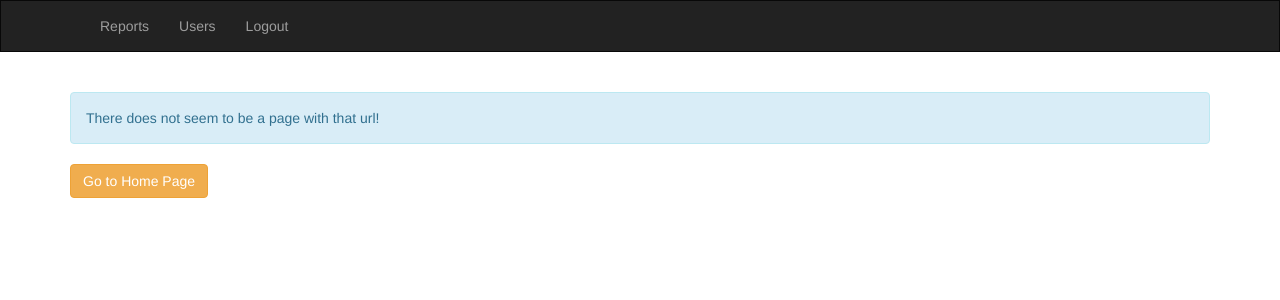
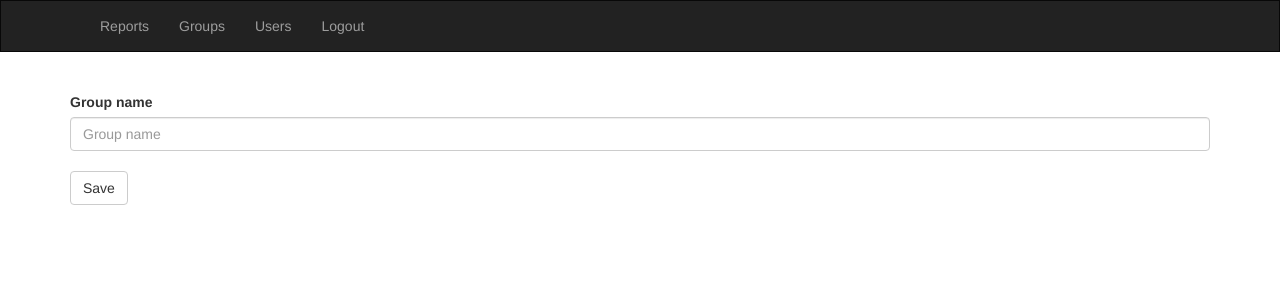
Before and after one commit to sfm2686/RMSA, a Flask app: page /add_group in a window 1280 px wide. Shown: the top 300 px of the page. Run offline with Flask 2, Linux system fonts and the light colour scheme; the visitor is signed in with stand-in values (Sample User, id 1); parts of the project's set-up code (start-up, migrations or seed data) failed here and were passed over; some libraries are stand-ins or nearby versions.

Commit message:
CRUD for both users and groups should be all done

```diff
--- a/tables_def.py
+++ b/tables_def.py
@@ -49,6 +49,10 @@ class Group(Base):
     id = Column(Integer, primary_key=True, autoincrement=True)
     group_name = Column(String(20))
 
+    __table_args__ = (
+        UniqueConstraint('group_name'),
+        )
+
     #---------------------------------------------------------------------------
     def __init__(self, group_name):
         """"""
@@ -59,7 +63,7 @@ class User_groups(Base):
     """"""
     __tablename__ = "user_groups"
 
-    group_id = Column(Integer, ForeignKey("groups_table.id"), primary_key=True)
+    group_id = Column(Integer, ForeignKey("groups_table.id", ondelete="CASCADE"), primary_key=True)
     user_id = Column(Integer, ForeignKey("users.id", ondelete="CASCADE"), primary_key=True)
 
     #---------------------------------------------------------------------------
--- a/templates/add_group.html
+++ b/templates/add_group.html
@@ -0,0 +1,16 @@
+{% extends 'layout.html' %}
+
+{% block title %}Add Group{% endblock %}
+
+{% block body %}
+
+  <div class="container">
+    <form action="" method="post">
+      <label>Group name</label>
+      <input type="text" class="form-control" placeholder="Group name" name="name">
+      <br>
+      <button type="submit" class="btn btn-default">Save</button>
+    </form>
+  </div>
+
+{% endblock %}
--- a/templates/layout.html
+++ b/templates/layout.html
@@ -33,6 +33,7 @@
             <ul class="nav navbar-nav">
               <li><a href="{{ url_for('reports') }}">Reports</a></li>
               {% if session['has_admin_access'] %}
+              <li><a href="{{ url_for('groups') }}">Groups</a></li>
                 <li><a href="{{ url_for('users') }}">Users</a></li>
               {% endif %}
               <li><a href="{{ url_for('logout') }}">Logout</a></li>
--- a/templates/user.html
+++ b/templates/user.html
@@ -60,10 +60,10 @@
         <div class="alert alert-info" role="alert">No groups found</div>
       {% endif %}
       <br>
-      <button type="submit" class="btn btn-default">Update</button>
+      <button type="submit" class="btn btn-default">Save</button>
     </form>
     <br>
-    <a id="deleteLink" class="btn btn-danger" role="button">Delete User</a>
+    <a id="deleteLink" class="btn btn-danger" role="button">Delete</a>
   </div>
 
 {% endblock %}
--- a/templates/users.html
+++ b/templates/users.html
@@ -31,9 +31,9 @@
           {% endfor %}
         </table>
       {% else %}
-        <div class="alert alert-info" role="alert">No users were found!</div>
+        <div class="alert alert-info" role="alert">No users found</div>
       {% endif %}
-      <a class="btn" role="button" href="{{ url_for('add_user') }}">Add User</a>
+      <a class="btn btn-default" role="button" href="{{ url_for('add_user') }}">Add</a>
   </div>
 
 {% endblock %}
--- a/validators.py
+++ b/validators.py
@@ -1,5 +1,11 @@
+import re
+
 def is_username_valid(username):
     return len(username) <= 20 and len(username) >= 6 and username.isalnum()
 
 def is_password_valid(password):
     return len(password) <= 20 and len(password) >= 8 and password.isalnum()
+
+def is_group_name_valid(group_name):
+    regex = re.compile("^[a-zA-Z ]*$") # to ensure only acceptable values are alphanumeric and spaces
+    return len(group_name) <= 20 and len(group_name) >= 2 and regex.match(group_name)
--- a/views.py
+++ b/views.py
@@ -30,7 +30,7 @@ def require_login(endpoint):
             return redirect(url_for('login'))
     return check_login
 
-################################# Helpers ####################################
+################################## Helpers #####################################
 def load_user(user_id):
     return (db_sess.query(User, Role)
         .filter(User.id == user_id)
@@ -47,7 +47,14 @@ def load_all_groups():
     return (db_sess.query(Group)
         .all())
 
-################################ Endpoints ####################################
+def load_group(group_id):
+    return (db_sess.query(Group)
+        .filter(Group.id == group_id)
+        .first())
+
+################################################################################
+################################ Endpoints #####################################
+################################################################################
 # TODO add csrf token
 # @app.route('/', methods=['GET', 'POST'])
 # def login():
@@ -73,7 +80,7 @@ def login():
     if request.method == 'POST':
         session["loggedin"] = True
         session["has_admin_access"] = True
-        return redirect(url_for('users'))
+        return redirect(url_for('groups'))
 
     return render_template("login.html")
 
@@ -88,6 +95,78 @@ def logout():
 def reports():
     return render_template("reports.html")
 
+################################## Groups ######################################
+@app.route('/groups')
+@require_admin_access
+@require_login
+def groups():
+    return render_template("groups.html", groups=load_all_groups())
+
+@app.route('/group', methods=['GET'])
+@require_admin_access
+@require_login
+def show_group():
+    group = load_group(request.args.get('id'))
+    if not group:
+        flash("Group not found", "alert alert-danger")
+        return redirect(url_for('groups'))
+    return render_template("group.html", group=group)
+
+@app.route('/group', methods=['POST'])
+@require_admin_access
+@require_login
+def update_group():
+    if not request.form['id']:
+        flash("Group not found", "alert alert-danger")
+        return redirect(url_for('groups'))
+    if not request.form['name'] or not is_group_name_valid(request.form['name']):
+        flash("Invalid input", "alert alert-danger")
+        return redirect(url_for('show_group', id=request.form['id']))
+    group = load_group(request.form['id'])
+    group.group_name = request.form['name']
+    try:
+        db_sess.commit()
+    except IntegrityError:
+        db_sess.rollback()
+        flash("Group name is already taken", "alert alert-danger")
+        return redirect(url_for('show_group', id=request.form['id']))
+    flash("Group updated successfully", "alert alert-success")
+    return redirect(url_for('groups'))
+
+@app.route('/add_group', methods=['GET', 'POST'])
+@require_admin_access
+@require_login
+def add_group():
+    if request.method == 'POST':
+        if (not request.form['name'] or not is_group_name_valid(request.form['name'])):
+            flash("Invalid input", "alert alert-danger")
+            return render_template("add_group.html")
+        new_group = Group(request.form['name'])
+        try:
+            db_sess.add(new_group)
+            db_sess.commit()
+        except IntegrityError:
+            db_sess.rollback()
+            flash("Group name already taken", "alert alert-danger")
+            return render_template("add_group.html")
+        flash("Group saved successfully", "alert alert-success")
+        return redirect(url_for('groups'))
+    return render_template("add_group.html") # method == GET
+
+@app.route('/delete_group', methods=['GET'])
+@require_admin_access
+@require_login
+def delete_group():
+    group = load_group(request.args.get('id'))
+    if not group:
+        flash("Group not found", "alert alert-danger")
+        return redirect(url_for('groups'))
+    db_sess.delete(group)
+    db_sess.commit()
+    flash("Group deleted successfully", "alert alert-success")
+    return redirect(url_for('groups'))
+
+################################### Users ######################################
 @app.route('/users')
 @require_admin_access
 @require_login
@@ -158,8 +237,6 @@ def show_user():
         return redirect(url_for('users'))
     user_groups = load_user_groups(user_id)
     group_results = load_all_groups()
-    if not group_results:
-        flash("No groups found", "alert alert-warning")
     data = {}
     data['user'] = user
     data['roles'] = Roles_enum
@@ -209,12 +286,16 @@ def update_user():
                 .filter(User_groups.user_id == user_id)
                 .filter(User_groups.group_id == group.id)
                 .delete())
-
     result.User.username = request.form['username']
     result.User.role_id = request.form['role']
-    db_sess.commit()
+    try:
+        db_sess.commit()
+    except IntegrityError:
+        db_sess.rollback()
+        flash("Username is already taken", "alert alert-danger")
+        return redirect(url_for('show_user', id=user_id))
     flash("User updated successfully", "alert alert-success")
-    return redirect(url_for('show_user', id=user_id))
+    return redirect(url_for('users'))
 
 @app.route('/delete_user', methods=['GET'])
 @require_admin_access
@@ -226,8 +307,10 @@ def delete_user():
         return redirect(url_for('users'))
     db_sess.delete(result.User)
     db_sess.commit()
+    flash("User deleted successfully", "alert alert-success")
     return redirect(url_for('users'))
 
+############################# Error Handlers ###################################
 @app.errorhandler(404)
 def not_found(e):
     return render_template("404.html")
```
Also changed, not shown: templates/group.html (added, +32 -0 lines), templates/groups.html (added, +35 -0 lines).
